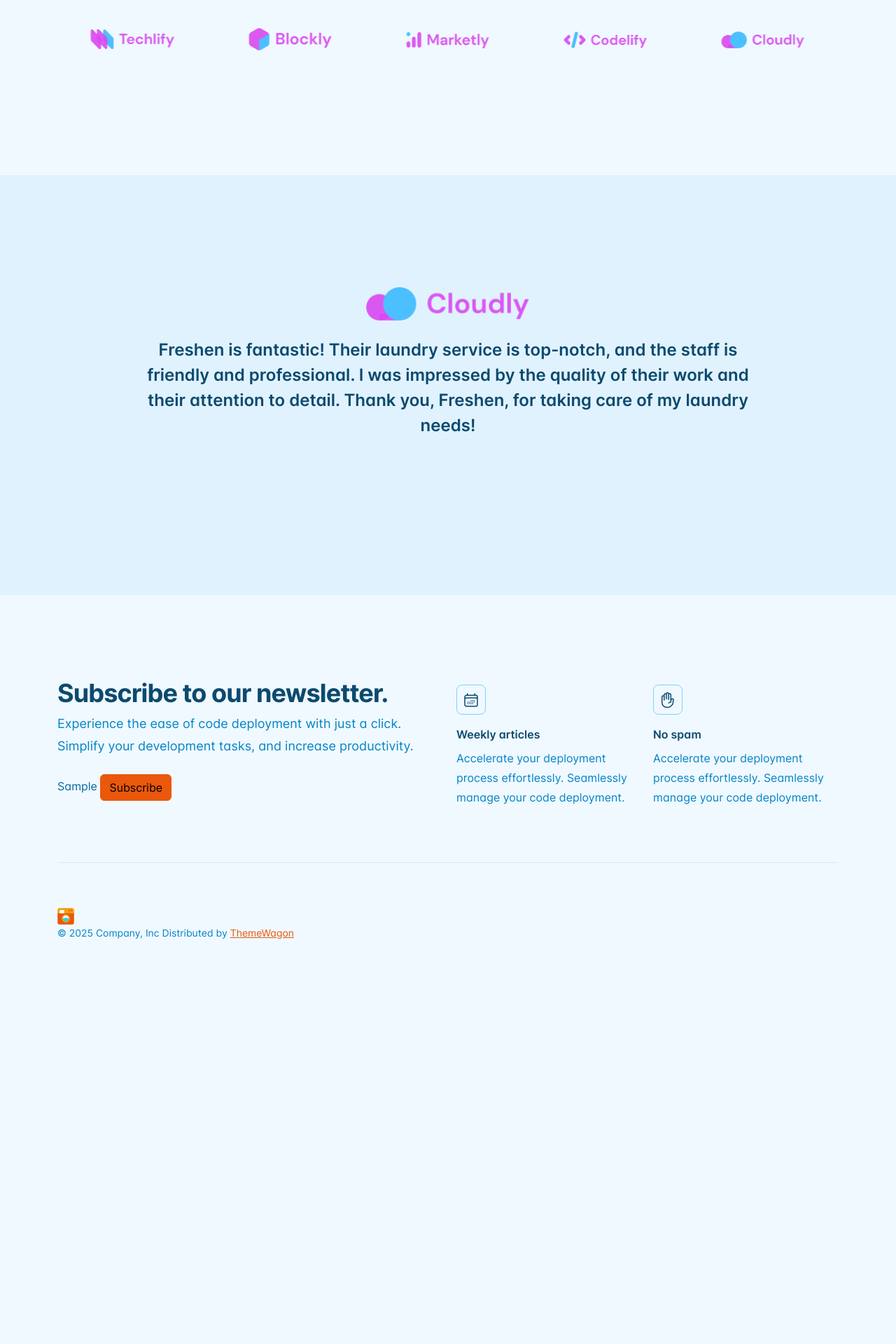
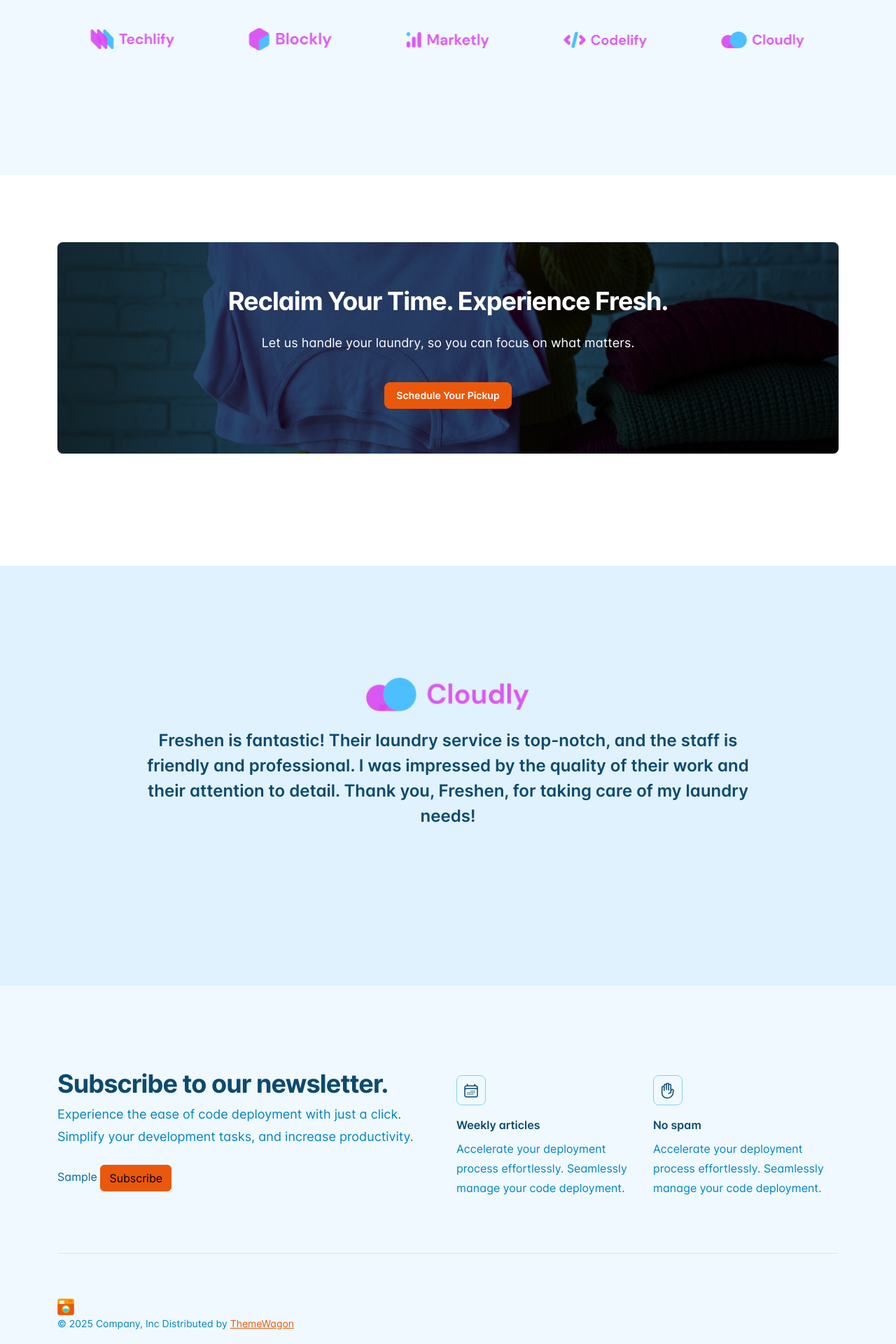
Before and after one commit to Maryam-tli/laundry_website, a Django app: template template/author.html in a window 1280 px wide. Shown: the part 1676-3596 px from the top of the page at 70% size. Before the commit the page ends 3017 px from the top, so only its background shows below. Run offline with Django 4.2, Linux system fonts and the light colour scheme; the template is opened without the code that fills it: most values are stand-ins (such as "Sample title", 1, 10 or a date in 2020); grey boxes marked "Sample" are stand-in pictures; some libraries are stand-ins or nearby versions.

Commit message:
added diffrence_way block

```diff
--- a/template/author.html
+++ b/template/author.html
@@ -151,3 +151,51 @@
 		</div>
 	</div>
 {% endblock %}
+{% block diffrence_way %}
+	<div class="pb-9 pt-7">
+		<div class="container">
+			<div class="py-6 position-relative text-white rounded-3">
+				<img src="{% static 'assets/img/bg/bg10.jpg' %}" class="position-absolute z-n1 top-0 h-100 w-100 object-fit-cover rounded-3" loading="lazy" alt="Meeting">
+
+		   		<div class="position-absolute z-n1 top-0 h-100 w-100 bg-dark rounded-3"
+		        	style="opacity: 0.85; mix-blend-mode: multiply; filter: contrast(1.15) brightness(0.85);">
+		    	</div>
+
+				<div class="px-6">
+					<div class="mx-auto max-w-2xl">
+						<h2 class="m-0 tracking-tight text-4xl fw-bold text-center">
+							Reclaim Your Time. Experience Fresh.
+						</h2>
+						<p class="m-0 mt-4 text-lg leading-8 text-center">
+							Let us handle your laundry, so you can focus on what matters.
+						</p>
+						<div class="mt-4 pt-3 text-center">
+							<a href="javascript:;" class="btn btn-lg btn-primary text-white text-sm fw-semibold" data-bs-toggle="modal" data-bs-target="#pickupModal">
+    							Schedule Your Pickup
+							</a>
+						</div>
+					</div>
+				</div>
+			</div>
+		</div>
+	</div>
+
+	<!-- Modal -->
+	<div class="modal fade" id="pickupModal" tabindex="-1" aria-labelledby="pickupModalLabel" aria-hidden="true">
+		<div class="modal-dialog">
+			<div class="modal-content">
+			<div class="modal-header">
+				<h5 class="modal-title" id="pickupModalLabel">Schedule Your Pickup</h5>
+				<button type="button" class="btn-close" data-bs-dismiss="modal" aria-label="Close"></button>
+			</div>
+			<div class="modal-body">
+				<form method="post" action="{{ request.path }}">
+					{% csrf_token %}
+					{{ form.as_p }}
+					<button type="submit" name="schedule_submit" class="btn btn-primary">Submit</button>
+				</form>
+			</div>
+			</div>
+		</div>
+	</div>
+{% endblock %}
```
